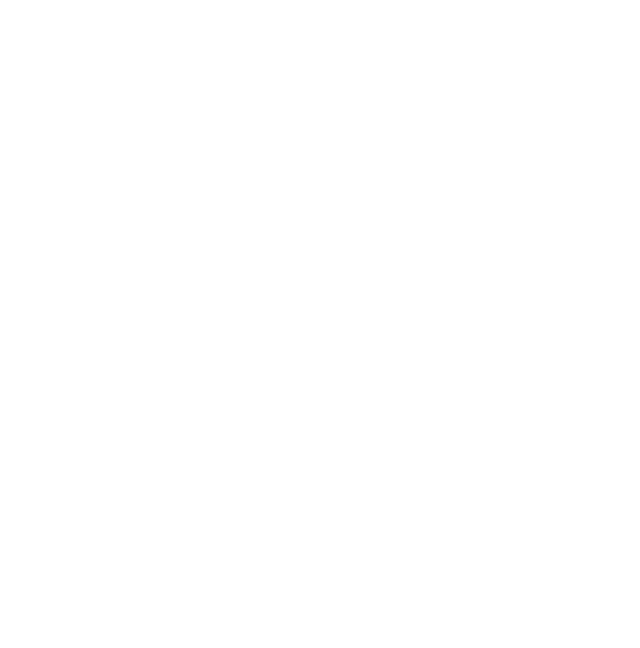
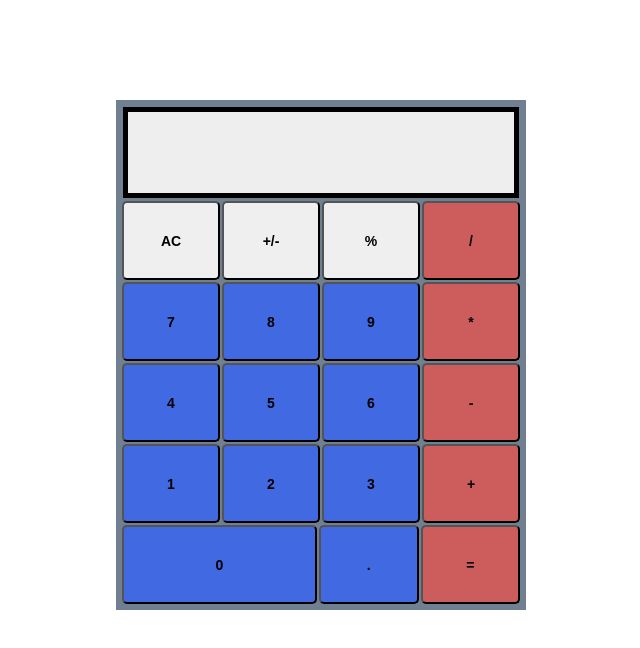
Before and after one commit to LiamMcCarrick/calculator, a plain HTML site: page index.html in a window 1280 px wide. Shown: the whole page, without its empty margins (319-959 px from the left). Drawn offline with Linux system fonts and the light colour scheme.

Commit message:
create calculator layout and styling

```diff
--- a/index.html
+++ b/index.html
@@ -8,6 +8,37 @@
     <script src="script.js"defer></script>
 </head>
 <body>
-
+    <div class="calc-container">
+        <div class="display"></div>
+        <div class="row">
+            <button class="extra">AC</button>
+            <button class="extra">+/-</button>
+            <button class="extra">%</button>
+            <button class="operator divide">/</button>
+        </div>
+        <div class="row">
+            <button class="digit">7</button>
+            <button class="digit">8</button>
+            <button class="digit">9</button>
+            <button class="operator multiply">*</button>
+        </div>
+        <div class="row">
+            <button class="digit">4</button>
+            <button class="digit">5</button>
+            <button class="digit">6</button>
+            <button class="operator subtract">-</button>
+        </div>
+        <div class="row">
+            <button class="digit">1</button>
+            <button class="digit">2</button>
+            <button class="digit">3</button>
+            <button class="operator add">+</button>
+        </div>
+        <div class="row">
+            <button class="digit zero">0</button>
+            <button class="digit decimal">.</button>
+            <button class="operator equals">=</button>
+        </div>
+    </div>
 </body>
 </html>
--- a/style.css
+++ b/style.css
@@ -0,0 +1,48 @@
+body {
+    box-sizing: border-box;
+    margin: 0;
+    padding: 0;
+}
+
+.calc-container {
+    width: 400px;
+    height: 500px;
+    margin: 100px auto;
+    display: flex;
+    flex-direction: column;
+    padding: 5px;
+    background-color: slategray;
+}
+
+.display {
+    flex: 1;
+    border: 5px solid black;
+    background-color: #eee;
+    margin: 2px;
+}
+
+.row {
+    display: flex;
+    flex: 1;
+}
+
+button.zero {
+    flex: 2;
+}
+
+button {
+    flex: 1;
+    margin: 1px;
+    font-weight: bold;
+    font-size: 14px;
+    padding: 0;
+    border-radius: 5px;
+}
+
+.operator {
+    background-color: indianred;
+}
+
+.digit {
+    background-color: royalblue;
+}
```
